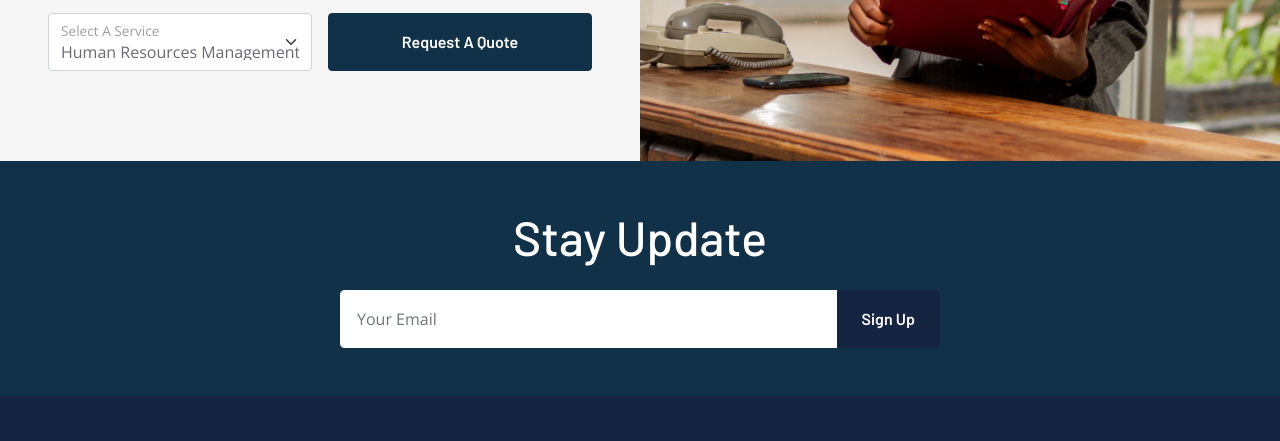
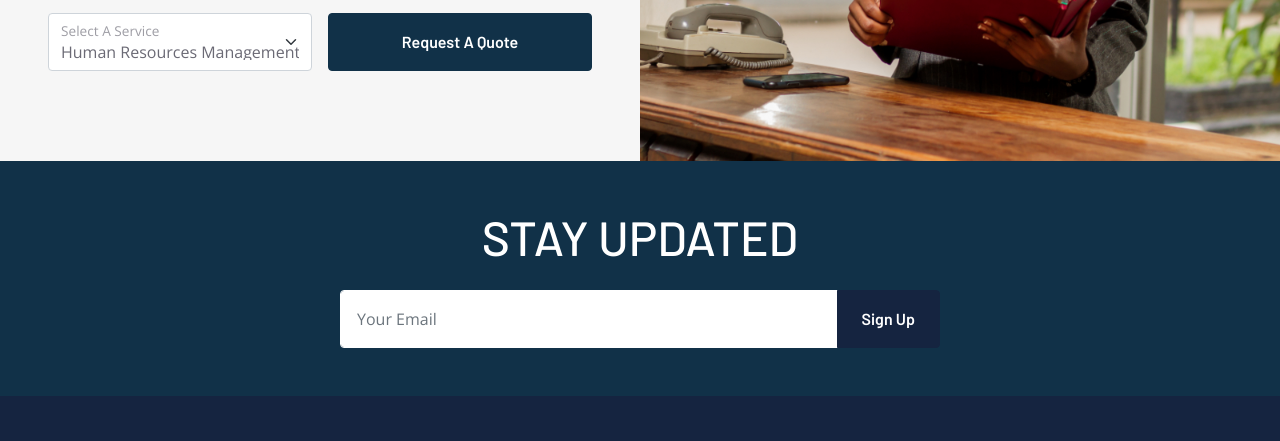
Before and after one commit to ErnestKapesa/LUTCH, a plain HTML site: page index.html in a window 1280 px wide. Shown: the part 2830-3271 px from the top of the page. Drawn offline with nearby package versions, Linux system fonts and the light colour scheme; a web font is replaced by a local one.

Commit message:
New updates
Clients update pushed

```diff
--- a/index.html
+++ b/index.html
@@ -547,7 +547,7 @@
     <div class="container-fluid bg-primary text-secondary p-5">
         <div class="row g-5">
             <div class="col-12 text-center">
-                <h1 style="color: white;" class="display-5 mb-4">Stay Update</h1>
+                <h1 style="color: white;" class="display-5 mb-4">STAY UPDATED</h1>
                 <form class="mx-auto" style="max-width: 600px;">
                     <div class="input-group">
                         <input type="text" class="form-control border-white p-3" placeholder="Your Email">
```
Also changed, not shown: img/feature.jpg, 1 other file.
